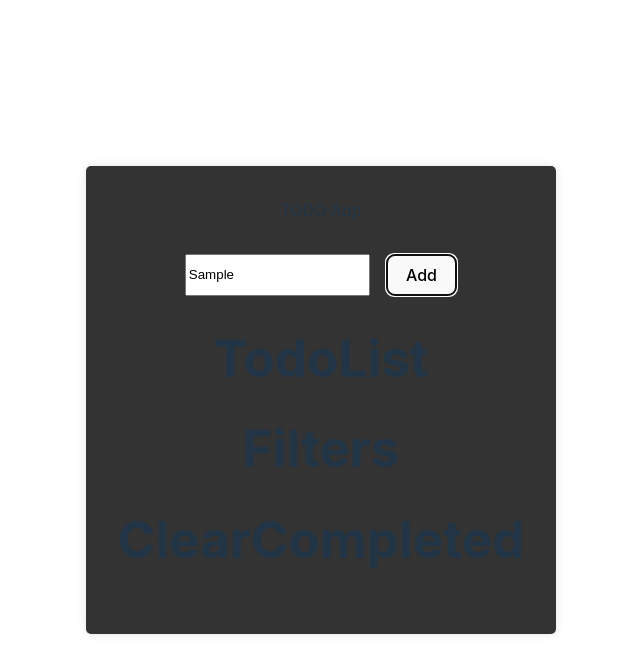
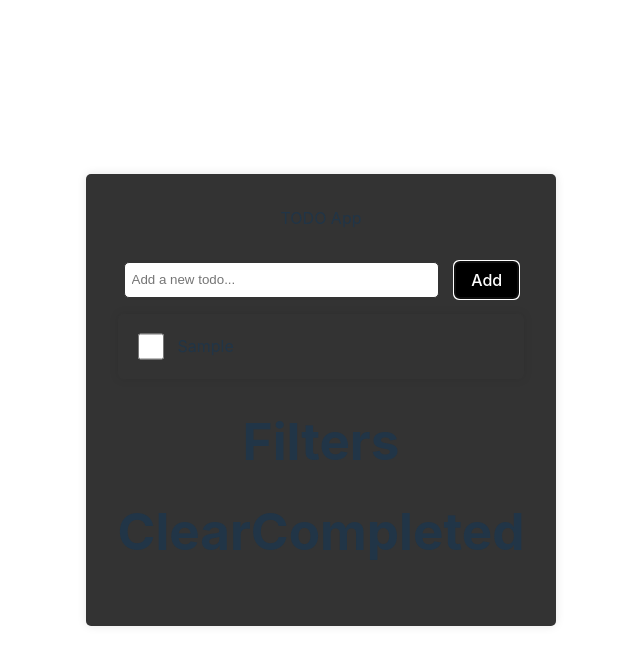
Before and after one commit to Coding-Rod/React-Workshop-ITEC, a React (Vite) app: page / in a window 1280 px wide. Both pictures are taken after typing "Sample" into the empty fields and a click on the button "Add". Shown: the top 672 px of the page, without its empty margins (319-959 px from the left). Built offline with nearby package versions, Linux system fonts and the light colour scheme.

Commit message:
✨ [ADD] TodoList and clearInput

```diff
--- a/src/App.css
+++ b/src/App.css
@@ -20,3 +20,58 @@
   justify-content: center;
   margin-top: 2em;
 }
+
+.add-todo input {
+  padding: 0.5em;
+  border: 1px solid #333;
+  border-radius: 5px;
+  width: 100%;
+  max-width: 300px;
+}
+
+.add-todo button {
+  padding: 0.5em 1em;
+  background-color: #000;
+  color: white;
+  border: none;
+  border-radius: 5px;
+  cursor: pointer;
+}
+
+.todo-list {
+  gap: 1em;
+  justify-content: center;
+  display: flex;
+}
+
+.todo-list ul {
+  list-style: none;
+  padding: 0;
+  margin: 0;
+  width: 100%;
+}
+
+.todo {
+  padding: 1em;
+  background-color: #333;
+  border-radius: 5px;
+  box-shadow: 0 0 10px rgba(0, 0, 0, 0.1);
+  display: flex;
+  justify-content: start;
+  align-items: center;
+}
+
+.todo p {
+  margin: 0;
+}
+
+.todo input[type="checkbox"] {
+  margin-right: 1em;
+  width: 2em;
+  height: 2em;
+}
+
+.todo.completed {
+  text-decoration: line-through;
+  color: #777;
+}
--- a/src/App.jsx
+++ b/src/App.jsx
@@ -14,13 +14,23 @@ function App() {
     setTodos(newTodos)
   }
 
+  const setCompleted = (id) => {
+    const newTodos = todos.map(todo => {
+      if (todo.id === id) {
+        return { ...todo, completed: !todo.completed }
+      }
+      return todo
+    })
+    setTodos(newTodos)
+  }
+
   return (
     <>
       <div className="card">
         <div className="title">TODO App</div>
         <div className="content">
           <AddTodo addTodo={addTodo} />
-          <TodoList />
+          <TodoList todos={todos} setCompleted={setCompleted} />
         </div>
         <div className="footer">
           <Filters />
--- a/src/components/AddTodo.jsx
+++ b/src/components/AddTodo.jsx
@@ -5,6 +5,7 @@ export function AddTodo ({ addTodo }) {
 
     const handleAddTodo = () => {
         addTodo(todo);
+        setTodo('');
     }
 
     return (
--- a/src/components/TodoList.jsx
+++ b/src/components/TodoList.jsx
@@ -1,5 +1,20 @@
-export function TodoList () {
+export function TodoList ({ todos, setCompleted }) {
     return (
-        <h1>TodoList</h1>
+        <div className="todo-list">
+            <ul>
+                {todos.map(todo => (
+                    <li key={todo.id} className={todo.completed ? 'completed todo' : 'todo'}>
+                        <input
+                            type="checkbox"
+                            checked={todo.completed}
+                            onChange={() => setCompleted(todo.id)}
+                        />
+                        <p>
+                        {todo.text}
+                        </p>
+                    </li>
+                ))}
+            </ul>
+        </div>
     )
 }
```
